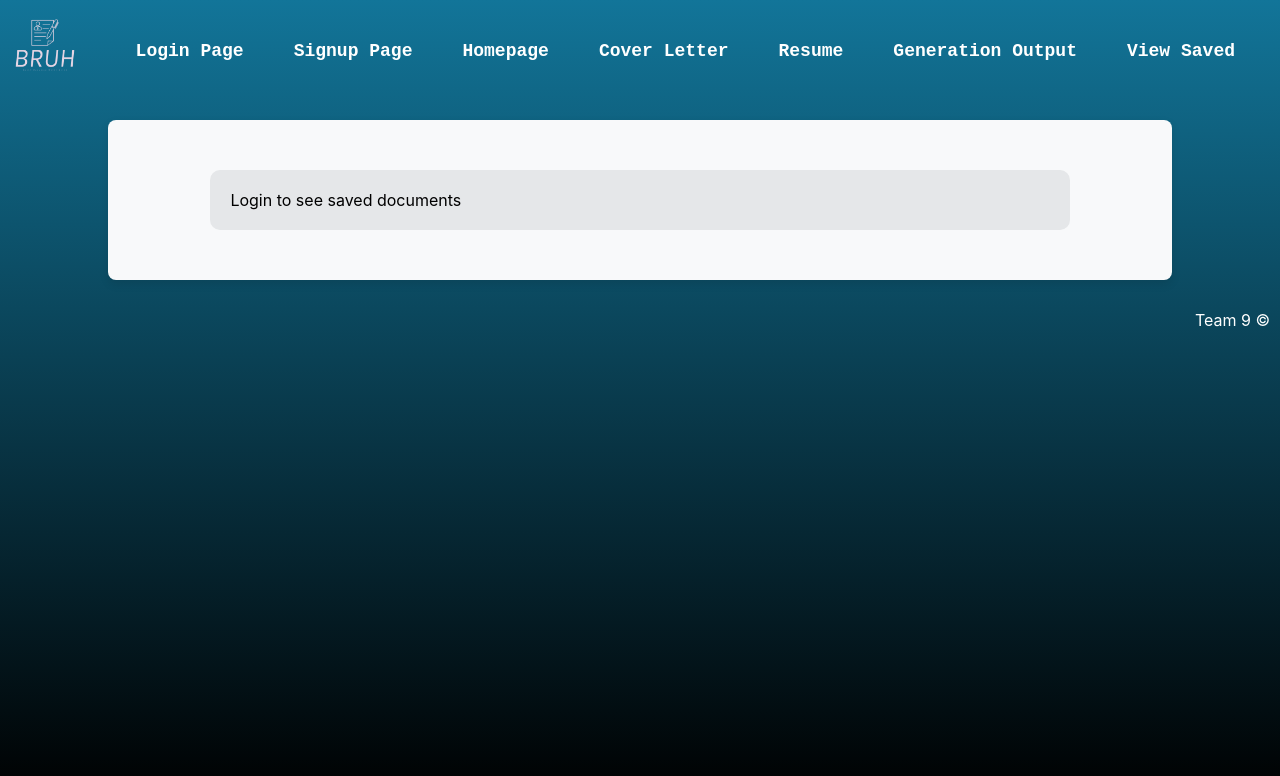
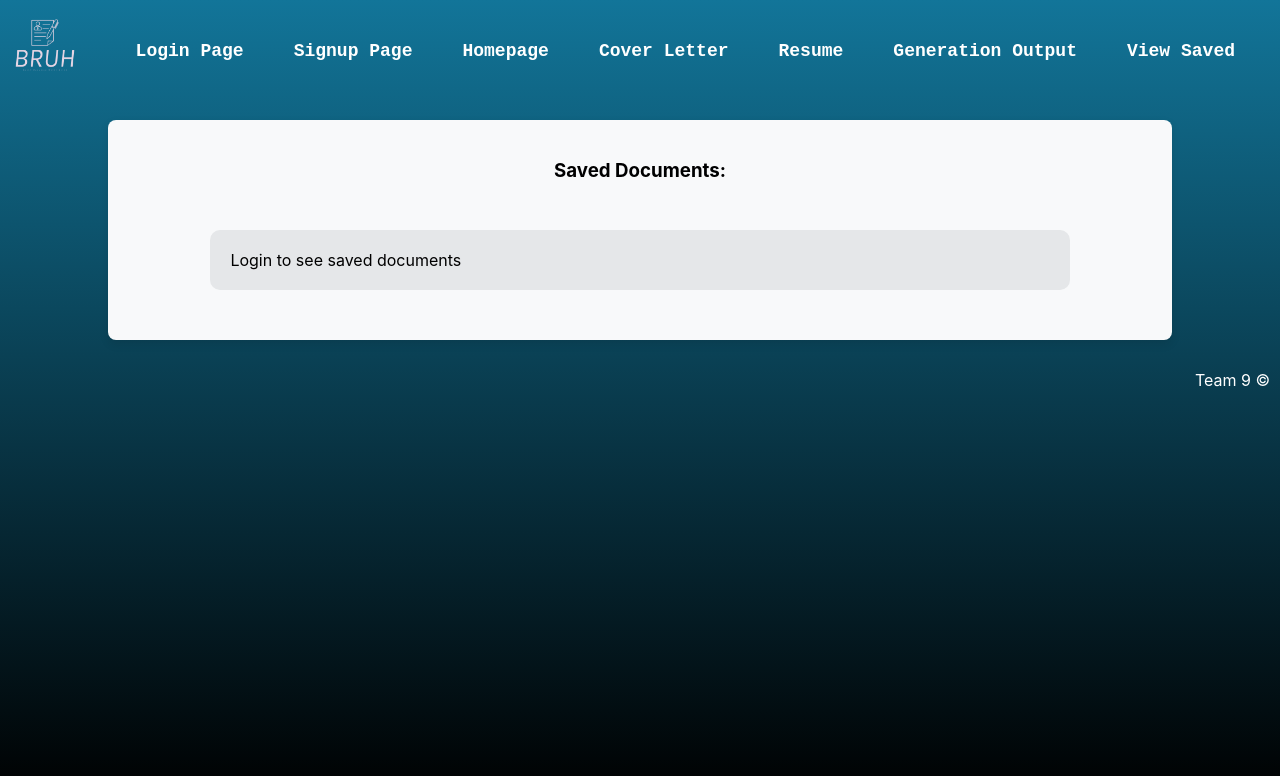
Before and after one commit to rodolfo-gp/Build-Resume-Until-Hired, a React (Create React App) app in the folder presentationLayer/react-app/: page /View in a window 1280 px wide. Shown: the top 776 px of the page. Built offline with nearby package versions, Linux system fonts and the light colour scheme.

Commit message:
added little header of saved documents

```diff
--- a/presentationLayer/react-app/src/pages/Viewsaved.js
+++ b/presentationLayer/react-app/src/pages/Viewsaved.js
@@ -105,6 +105,9 @@ function Viewsaved() {
 	return (
 		<div className="viewer">
 			<div className="viewer-wrapper">
+			<div>
+				<h3>Saved Documents:</h3>
+			</div>
 				{documentlist.length > 0 && (
 					<div className="title-container">
 						{documentlist.map((item,index) => (
```
